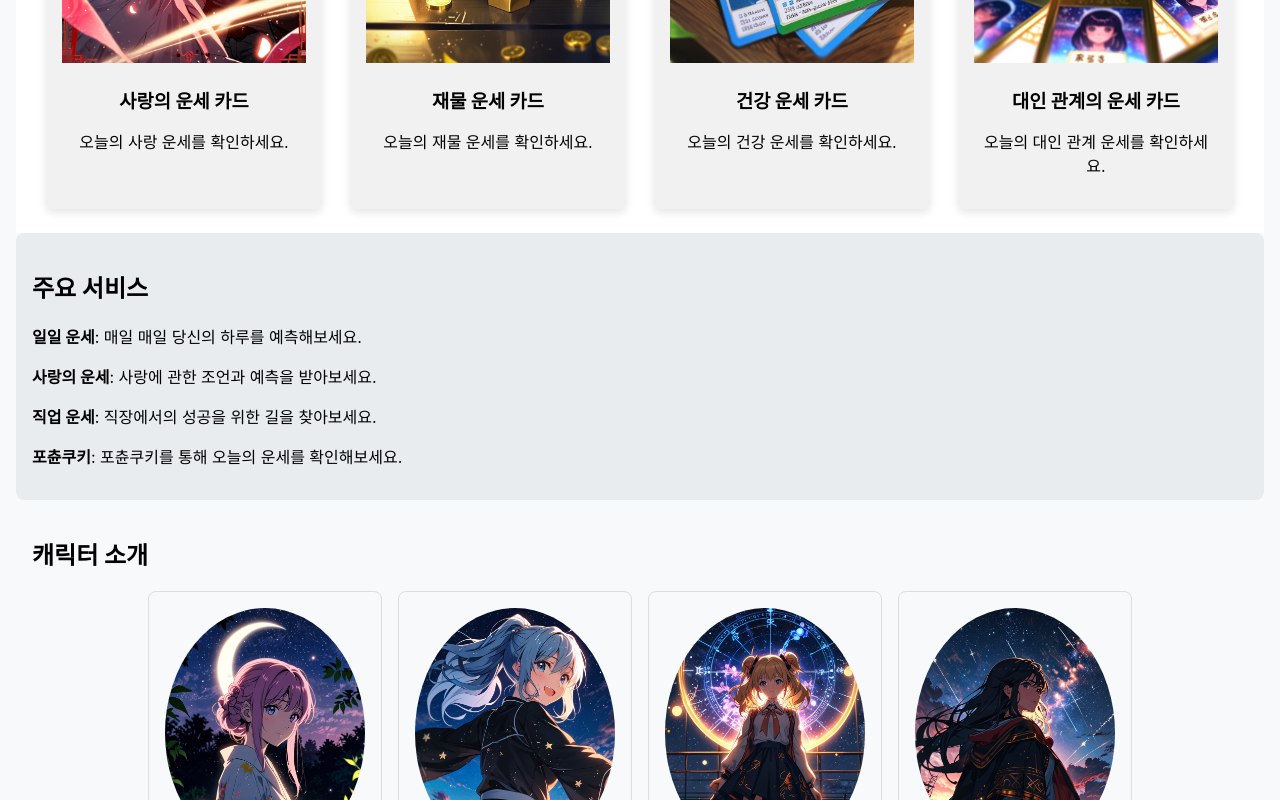
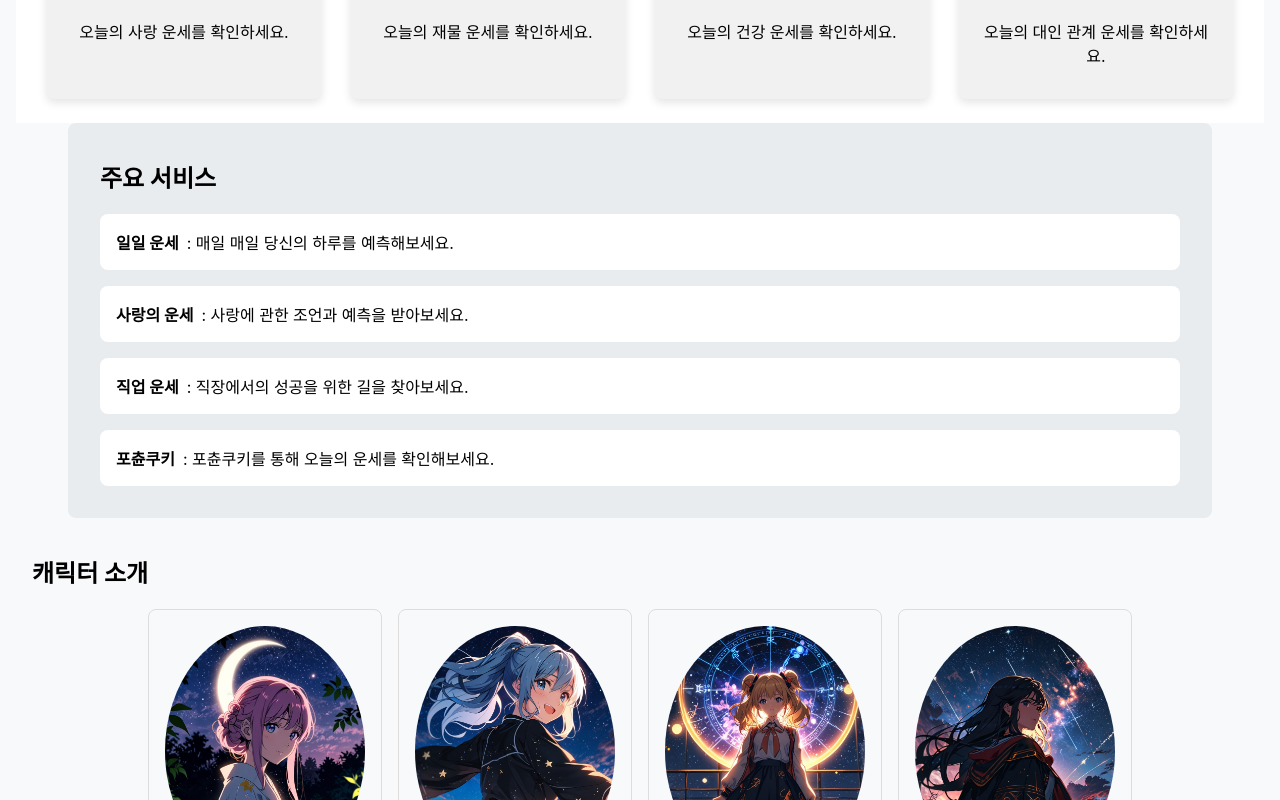
Before and after one commit to wsxqead/dream_fortune, a Vue app in the folder client/: page / in a window 1280 px wide. Shown: the part 1520-2320 px from the top of the page. Built offline with nearby package versions, Linux system fonts and the light colour scheme.

Commit message:
메인수정

```diff
--- a/client/src/components/main/KeyServices.vue
+++ b/client/src/components/main/KeyServices.vue
@@ -17,10 +17,25 @@ export default {
 </script>
 
 <style scoped>
+  @keyframes fadeInUp {
+    from {
+      opacity: 0;
+      transform: translateY(20px);
+    }
+    to {
+      opacity: 1;
+      transform: translateY(0);
+    }
+  }
+
   .key-services {
-    padding: 1rem;
+    padding: 1rem 2rem;
     background-color: #e9ecef;
     border-radius: 8px;
+    animation: fadeInUp 0.5s ease-out;
+    max-width: 100%;
+    width: 1080px;
+    margin: 0 auto;
   }
 
   ul {
@@ -30,5 +45,26 @@ export default {
 
   li {
     margin: 1rem 0;
+    padding: 1rem;
+    background-color: #fff;
+    border-radius: 8px;
+    transition: transform 0.3s ease, background-color 0.3s ease;
+    display: flex;
+    align-items: center;
+    cursor: pointer;
+  }
+
+  li:hover {
+    transform: scale(1.05);
+    background-color: #f8f9fa;
+  }
+
+  li strong {
+    margin-right: 0.5rem;
+  }
+
+  .icon {
+    margin-right: 1rem;
+    font-size: 1.5rem;
   }
 </style>
--- a/client/src/components/main/RecommendedFortunes.vue
+++ b/client/src/components/main/RecommendedFortunes.vue
@@ -29,7 +29,7 @@ export default {
     gap: 8px;
     flex-direction: column;
     display: flex;
-    aspect-ratio: 1456 / 728;
+    aspect-ratio: 1280 / 518;
     justify-content: center;
     align-items: center;
     margin: 0;
--- a/client/src/components/main/TestimonialsSlide.vue
+++ b/client/src/components/main/TestimonialsSlide.vue
@@ -45,6 +45,11 @@ export default {
     margin: 2rem 0;
   }
 
+  .testimonials .swiper {
+    width: 500px;
+  }
+
+
   .testimonials h2 {
     text-align: center;
     margin-bottom: 1rem;
```
